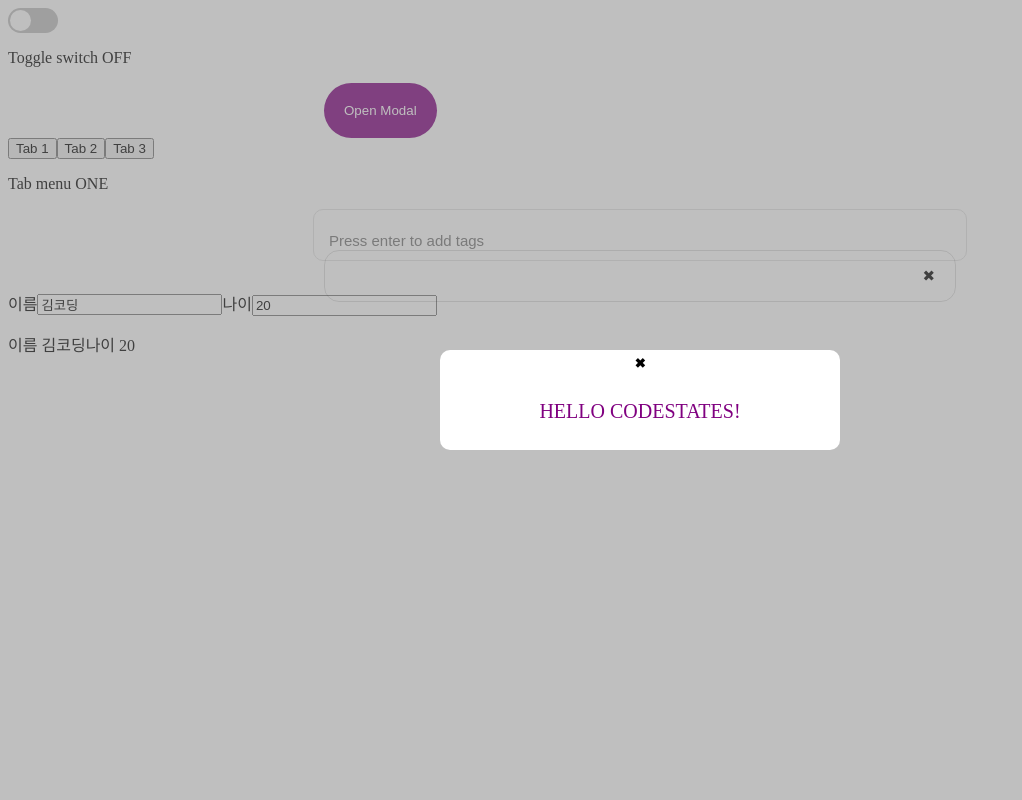
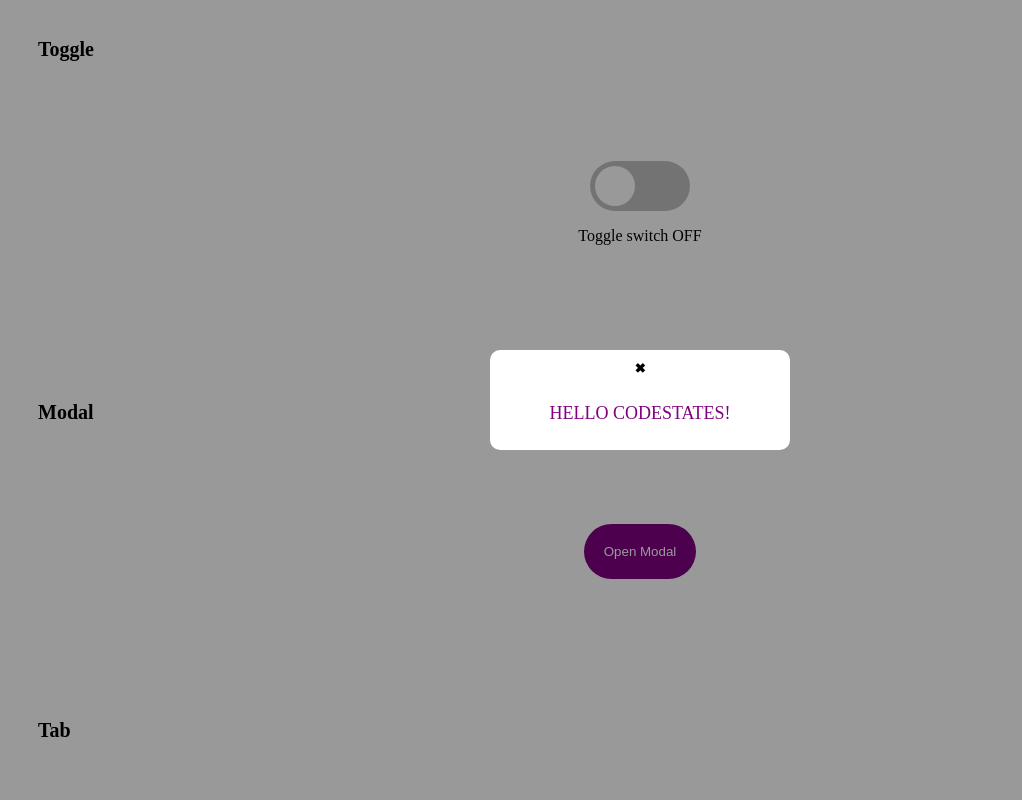
Before and after one commit to didi2578/wanted_pre_onboarding, a React (Create React App) app: page / in a window 1280 px wide. Both pictures are taken after a click on the button "Open Modal". Shown: the top 800 px of the page, without its empty margins (0-1022 px from the left). Built offline with nearby package versions, Linux system fonts and the light colour scheme.

Commit message:
💄Done with css.

```diff
--- a/src/App.js
+++ b/src/App.js
@@ -7,7 +7,6 @@ import Tag from './components/Tag'
 import Toggle from './components/Toggle'
 
 const App = () => {
-  const [tabIndex, setTabIndex] = useState(0)
   const [toggled, setToggled] = useState(false)
   const [showModal, setShowModal] = useState(false)
 
@@ -18,7 +17,7 @@ const App = () => {
         toggled={toggled}
       />
       <Modal showModal={showModal} setShowModal={setShowModal} />
-      <Tab tabIndex={tabIndex} setTabIndex={setTabIndex} />
+      <Tab />
       <Tag />
       <AutoComplete />
       <ClickToEdit />
--- a/src/components/AutoComplete.js
+++ b/src/components/AutoComplete.js
@@ -1,12 +1,13 @@
 import React, { useState, useEffect, useRef } from 'react'
 import styled from 'styled-components'
-import CityData from '../MOCK_DATA.json'
+import CityData from './common/MOCK_DATA.json'
+import Container from './common/Container'
 
 const AutoComplete = () => {
   const [search, setSearch] = useState('')
   const [filteredData, setFilteredData] = useState([])
   const [display, setDisplay] = useState(false)
-  const wrapperRef = useRef(null)
+  const wrapperRef = useRef()
 
   const handleSearch = (e) => {
     setSearch(e.target.value)
@@ -25,8 +26,8 @@ const AutoComplete = () => {
     setDisplay(false)
   }
 
-  const onSuggestionClick = (label) => {
-    setSearch(label)
+  const onFilterClick = (value) => {
+    setSearch(value)
     setDisplay(false)
   }
 
@@ -36,17 +37,18 @@ const AutoComplete = () => {
       window.removeEventListener('mousedown', handleClickOutside)
     }
   })
-  const handleClickOutside = (event) => {
-    const { current: wrap } = wrapperRef
-    if (wrap && !wrap.contains(event.target)) {
+  const handleClickOutside = (e) => {
+    const { current } = wrapperRef
+
+    if (!current.contains(e.target)) {
       setSearch('')
       setDisplay(false)
     }
   }
 
   return (
-    <>
-      <SearchInputContainer ref={wrapperRef}>
+    <Container title={'AutoComplete'}>
+      <SearchInputWrapper ref={wrapperRef}>
         <SearchInput
           value={search}
           onChange={handleSearch}
@@ -61,7 +63,7 @@ const AutoComplete = () => {
                   return (
                     <Li
                       key={value.id}
-                      onClick={() => onSuggestionClick(value.city)}
+                      onClick={() => onFilterClick(value.city)}
                     >
                       {value.city}
                     </Li>
@@ -71,14 +73,14 @@ const AutoComplete = () => {
             )}
           </AutoContainer>
         )}
-      </SearchInputContainer>
-    </>
+      </SearchInputWrapper>
+    </Container>
   )
 }
 
 export default AutoComplete
 
-const SearchInputContainer = styled.div`
+const SearchInputWrapper = styled.div`
   width: 50%;
   height: 30px;
   display: flex;
--- a/src/components/ClickToEdit.js
+++ b/src/components/ClickToEdit.js
@@ -1,4 +1,6 @@
 import React, { useState } from 'react'
+import Container from './common/Container'
+import styled from 'styled-components'
 
 const ClickToEdit = () => {
   const [values, setValues] = useState({
@@ -20,29 +22,47 @@ const ClickToEdit = () => {
   }
 
   return (
-    <div>
+    <Container title={'Click To Edit'}>
       <form>
-        <label htmlFor="이름">이름</label>
+        <Label htmlFor="이름">
+          이름
           <input
             name="name"
             value={values.name}
             onChange={handleInput}
             onBlur={handleChange}
           />
-        <label htmlFor="나이">나이</label>
+        </Label>
+        <Label htmlFor="나이">
+          나이
           <input
             name="age"
             value={values.age}
             onChange={handleInput}
             onBlur={handleChange}
           />
+        </Label>
       </form>
       <p>
         이름 {inputChange.name}
-        나이 {inputChange.age}
+        &nbsp;나이 {inputChange.age}
       </p>
-    </div>
+    </Container>
   )
 }
 
 export default ClickToEdit
+
+const Label = styled.label`
+  display: block;
+  padding-bottom: 10px;
+  input {
+    width: 10%;
+    height: 30px;
+    text-align: center;
+    margin-left: 5px;
+    &:focus {
+      background-color: transparent;
+    }
+  }
+`
--- a/src/components/Modal.js
+++ b/src/components/Modal.js
@@ -1,21 +1,24 @@
 import React from 'react'
 import styled from 'styled-components'
+import Container from './common/Container'
 
 const Modal = ({ showModal, setShowModal }) => {
   return (
+    <Container title={'Modal'}>
       <ModalWrapper>
-      <button onClick={() => setShowModal(true)} className="openBtn">
+        <OpenBtn onClick={() => setShowModal(true)} className="openBtn">
           Open Modal
-      </button>
+        </OpenBtn>
         {showModal && (
           <Background>
-          <ModalContent>
+            <InnerContent>
               <button onClick={() => setShowModal(false)}>✖</button>
               <p>HELLO CODESTATES!</p>
-          </ModalContent>
+            </InnerContent>
           </Background>
         )}
       </ModalWrapper>
+    </Container>
   )
 }
 
@@ -26,18 +29,18 @@ const ModalWrapper = styled.div`
   button {
     border: none;
   }
-  .openBtn {
+`
+const OpenBtn = styled.button`
   background-color: purple;
   color: #fff;
   padding: 20px;
   border-radius: 40px;
   cursor: pointer;
-  }
 `
 const Background = styled.div`
   width: 100%;
   height: 100%;
-  background-color: rgba(128, 128, 128, 0.5);
+  background-color: rgba(0, 0, 0, 0.4);
   position: fixed;
   top: 0;
   left: 0;
@@ -45,18 +48,18 @@ const Background = styled.div`
   flex-direction: column;
   justify-content: center;
   align-items: center;
-  z-index: 5;
+  z-index: 10;
 `
 
-const ModalContent = styled.div`
-  width: 400px;
+const InnerContent = styled.div`
+  width: 300px;
   height: 100px;
   background-color: white;
   display: flex;
   flex-direction: column;
   border-radius: 10px;
   button {
-    margin: 5px auto 0;
+    margin: 10px auto 0;
     border: none;
     background: none;
     font-weight: bold;
@@ -65,7 +68,7 @@ const ModalContent = styled.div`
   p {
     text-align: center;
     margin: auto 0;
-    font-size: 20px;
+    font-size: 18px;
     color: purple;
   }
 `
--- a/src/components/Tab.js
+++ b/src/components/Tab.js
@@ -1,4 +1,6 @@
-import React from 'react'
+import React, { useState } from 'react'
+import Container from './common/Container'
+import styled from 'styled-components'
 
 const tabs = [
   { num: 'Tab 1', content: 'ONE' },
@@ -6,17 +8,44 @@ const tabs = [
   { num: 'Tab 3', content: 'THREE' },
 ]
 
-const Tab = ({ tabIndex, setTabIndex }) => {
+const Tab = () => {
+  const [tabIndex, setTabIndex] = useState(0)
+
+  const handleActive = (index) => {
+    setTabIndex(index)
+  }
+
   return (
-    <>
+    <Container title={'Tab'}>
       {tabs.map((tab, index) => (
-        <button key={index} onClick={() => setTabIndex(index)}>
+        <Button
+          key={index}
+          onClick={() => handleActive(index)}
+          className={`${tabIndex === index ? 'active' : ''}`}
+        >
           {tab.num}
-        </button>
+        </Button>
       ))}
       <p>Tab menu {tabs[tabIndex].content}</p>
-    </>
+    </Container>
   )
 }
 
 export default Tab
+
+const Button = styled.button`
+  border: none;
+  width: 10%;
+  height: 40px;
+  color: #898888;
+  font-size: 15px;
+  font-weight: bold;
+  background-color: #dadada;
+  cursor: pointer;
+  transition: all 0.2s;
+  margin-bottom: 10px;
+  &.active {
+    background-color: purple;
+    color: #fff;
+  }
+`
--- a/src/components/Tag.js
+++ b/src/components/Tag.js
@@ -1,5 +1,6 @@
 import React, { useState } from 'react'
 import styled from 'styled-components'
+import Container from './common/Container'
 
 const Tag = () => {
   const [tag, setTag] = useState('')
@@ -7,14 +8,14 @@ const Tag = () => {
   const [active, setActive] = useState(false)
 
   const tagChange = (e) => {
-    setTag(e.target.value)
+    setTag(e.target.value.trim())
   }
 
   const tagSubmit = (e) => {
-    e.preventDefault()
-
-    setTags((prevArray) => [...prevArray, tag])
-    setTag('')
+    if (e.key === 'Enter' && e.target.value !== '') {
+      setTags((prevArray) => [...prevArray, tag])
+      setTag('')
+    }
   }
 
   const onDelete = (index) => {
@@ -23,7 +24,7 @@ const Tag = () => {
   }
 
   return (
-    <div>
+    <Container title={'Tag'}>
       <TagWrapper className={`${active ? 'active' : ''}`}>
         <Ul>
           {tags.map((item, index) => (
@@ -42,7 +43,7 @@ const Tag = () => {
           placeholder="Press enter to add tags"
         />
       </TagWrapper>
-    </div>
+    </Container>
   )
 }
 
@@ -69,7 +70,7 @@ const Ul = styled.ul`
 const Li = styled.li`
   display: flex;
   margin: 0 5px;
-  padding: 8px 8px 7px;
+  padding: 7px;
   align-items: center;
   background-color: purple;
   color: white;
@@ -77,16 +78,17 @@ const Li = styled.li`
   white-space: pre;
 `
 const Button = styled.button`
-  width: 17px;
-  height: 17px;
+  width: 15px;
+  height: 15px;
   margin-left: 5px;
-  padding: 0 0 1px;
+  padding: 2px 1px 1px;
   border-color: transparent;
   border-radius: 50%;
   line-height: 0;
   background-color: white;
   color: purple;
   cursor: pointer;
+  font-size: 8px;
 `
 const Input = styled.input`
   width: 100%;
--- a/src/components/Toggle.js
+++ b/src/components/Toggle.js
@@ -1,15 +1,16 @@
 import React from 'react'
 import styled from 'styled-components'
+import Container from './common/Container'
 
 const Toggle = ({ onChange, toggled }) => {
   return (
-    <>
+    <Container title={'Toggle'}>
       <InputWrapper>
         <Input type="checkbox" onChange={onChange} />
         <Slider />
       </InputWrapper>
       <p>Toggle switch {toggled ? 'ON' : 'OFF'} </p>
-    </>
+    </Container>
   )
 }
 
@@ -20,15 +21,13 @@ const InputWrapper = styled.label`
 `
 const Input = styled.input`
   position: absolute;
-  left: -9999px;
-  top: -9999px;
 
   &:checked + span {
     &:before {
-      left: 27px;
+      left: 55px;
     }
     &:after {
-      width: 50px;
+      width: 100px;
     }
   }
 `
@@ -37,8 +36,9 @@ const Slider = styled.span`
   display: flex;
   overflow: hidden;
   cursor: pointer;
-  width: 50px;
-  height: 25px;
+  width: 100px;
+  height: 50px;
+  margin: 0 auto;
   border-radius: 100px;
   background-color: #bfbfbf;
   position: relative;
@@ -46,10 +46,10 @@ const Slider = styled.span`
   &:before {
     content: '';
     position: absolute;
-    top: 2px;
-    left: 2px;
-    width: 21px;
-    height: 21px;
+    top: 5px;
+    left: 5px;
+    width: 40px;
+    height: 40px;
     border-radius: 21px;
     transition: 0.5s;
     background: #fff;
--- /dev/null
+++ b/src/components/common/Container.js
@@ -0,0 +1,28 @@
+import React from 'react'
+import styled from 'styled-components'
+
+const Containers = styled.div`
+  padding: 30px;
+`
+
+const Title = styled.div`
+  padding-bottom: 20px;
+  font-size: 20px;
+  font-weight: bold;
+`
+
+const Section = styled.div`
+  padding: 80px;
+  text-align: center;
+`
+
+const Container = ({ title, children }) => {
+  return (
+    <Containers>
+      <Title>{title}</Title>
+      <Section>{children}</Section>
+    </Containers>
+  )
+}
+
+export default Container
```
Also changed, not shown: src/components/common/MOCK_DATA.json (renamed from src/MOCK_DATA.json). Lines whose indentation alone changed are shown as unchanged.
